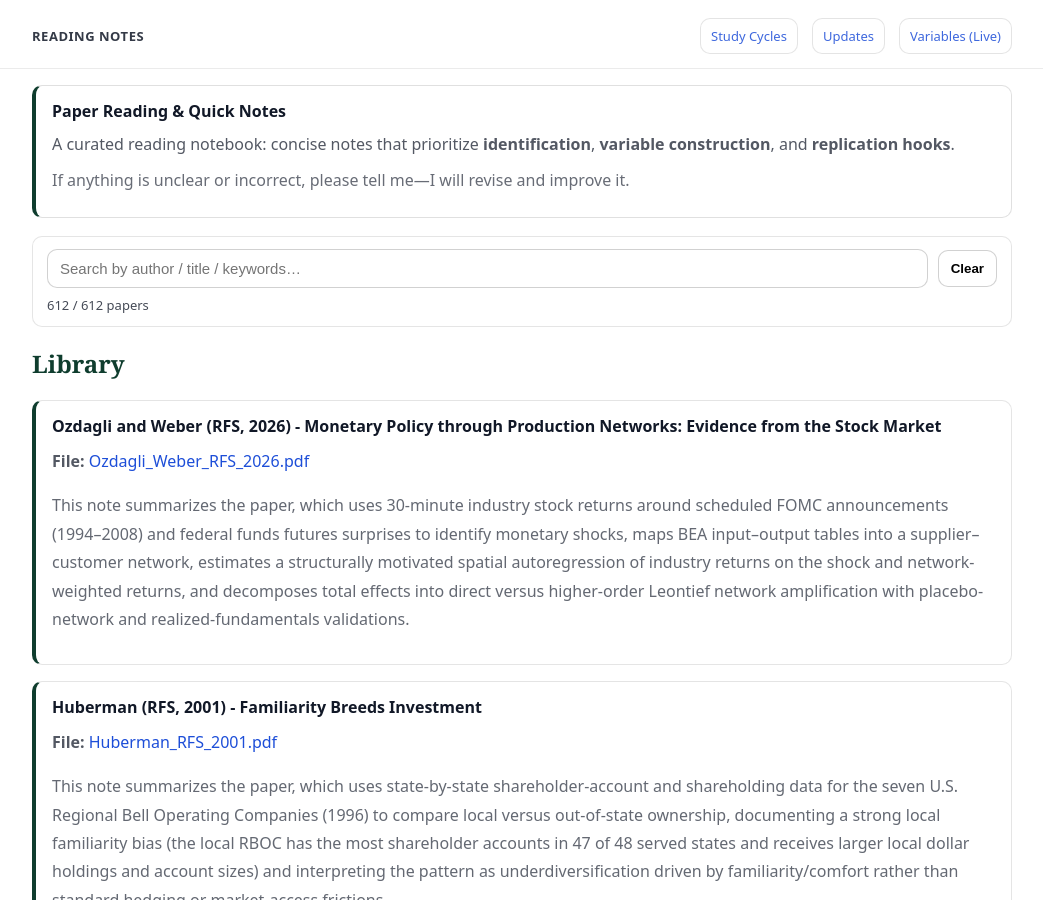
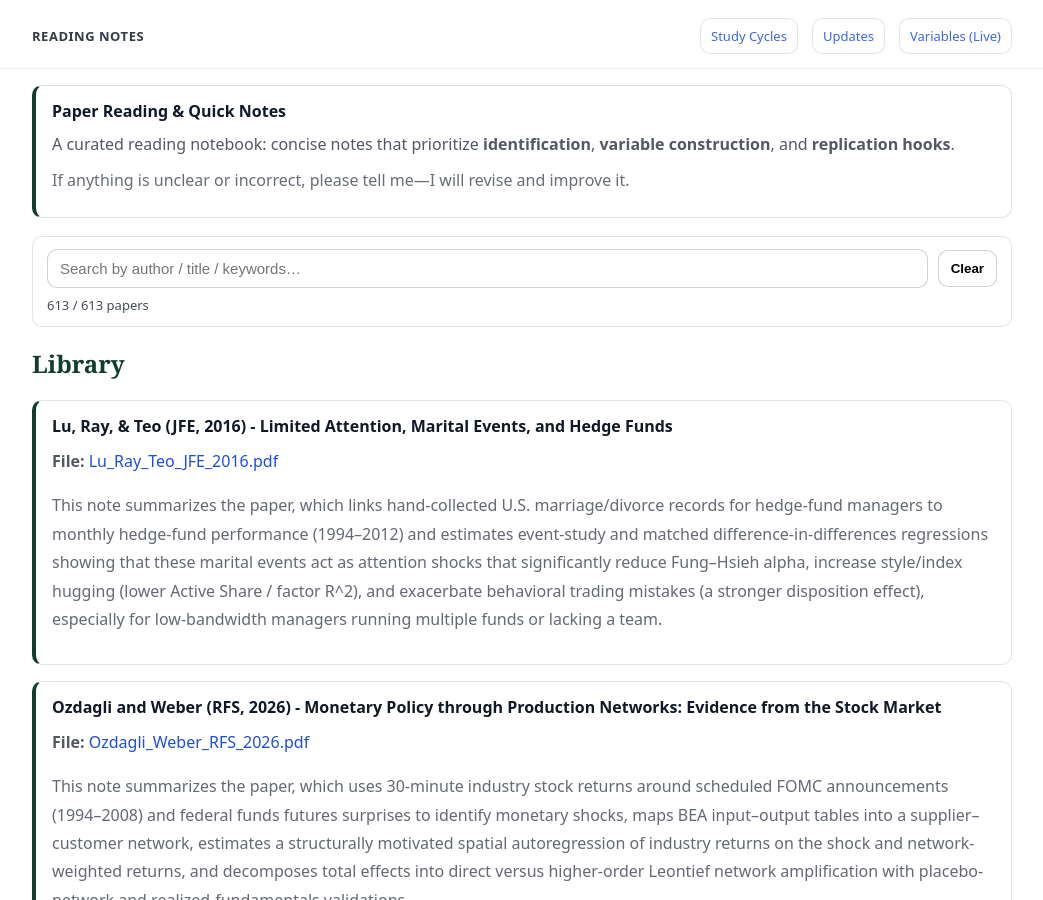
Before and after one commit to yaxinzn/study-archive, a Jekyll site: the page built from reading/index.md, in a window 1280 px wide and 900 px high. Shown: the whole window, without its empty margins (118-1161 px from the left). Built offline with Jekyll 4.4.1, drawn with Linux system fonts in a browser that asks for light colours.

Commit message:
Reading: add/update Lu_Ray_Teo_JFE_2016.pdf

```diff
--- a/_data/reading.yml
+++ b/_data/reading.yml
@@ -1,3 +1,7 @@
+- title: "Lu, Ray, & Teo (JFE, 2016) - Limited Attention, Marital Events, and Hedge Funds"
+  file: "Lu_Ray_Teo_JFE_2016.pdf"
+  desc: "This note summarizes the paper, which links hand-collected U.S. marriage/divorce records for hedge-fund managers to monthly hedge-fund performance (1994–2012) and estimates event-study and matched difference-in-differences regressions showing that these marital events act as attention shocks that significantly reduce Fung–Hsieh alpha, increase style/index hugging (lower Active Share / factor R^2), and exacerbate behavioral trading mistakes (a stronger disposition effect), especially for low-bandwidth managers running multiple funds or lacking a team."
+
 - title: "Ozdagli and Weber (RFS, 2026) - Monetary Policy through Production Networks: Evidence from the Stock Market"
   file: "Ozdagli_Weber_RFS_2026.pdf"
   desc: "This note summarizes the paper, which uses 30-minute industry stock returns around scheduled FOMC announcements (1994–2008) and federal funds futures surprises to identify monetary shocks, maps BEA input–output tables into a supplier–customer network, estimates a structurally motivated spatial autoregression of industry returns on the shock and network-weighted returns, and decomposes total effects into direct versus higher-order Leontief network amplification with placebo-network and realized-fundamentals validations."
```
Also changed, not shown: 1 other file.
